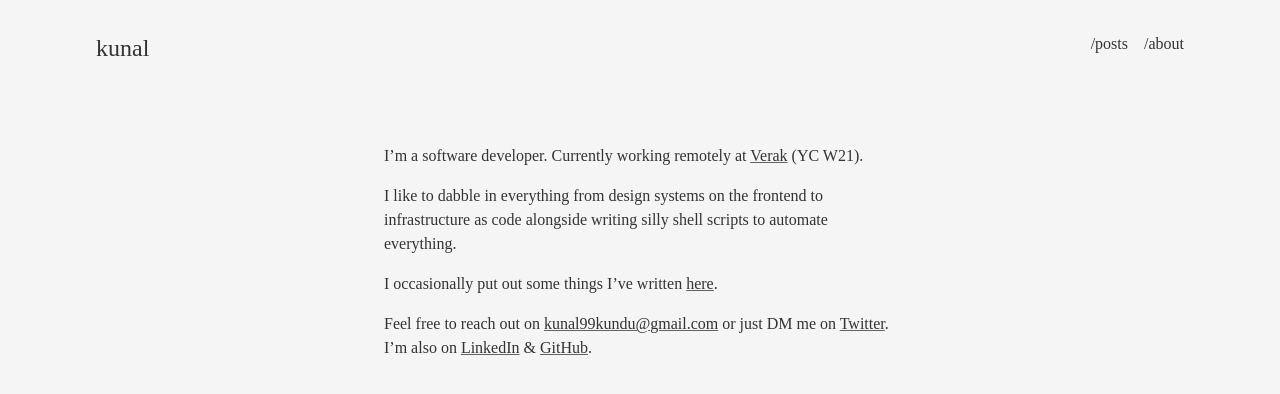
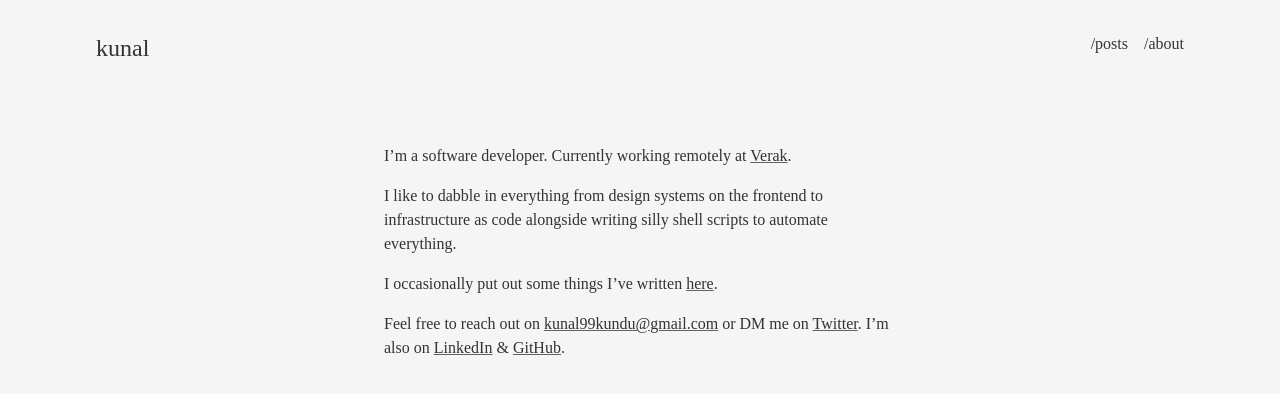
Before and after one commit to tinfoil-knight/tinfoil-knight.github.io, an Astro site: page / in a window 1280 px wide. Built offline with nearby package versions, Linux system fonts and the light colour scheme; Astro itself is replaced by a stand-in of ours; a web font is replaced by a local one.

Commit message:
copy changes in about section

```diff
--- a/src/snippets/about.md
+++ b/src/snippets/about.md
@@ -1,13 +1,13 @@
 ---
 ---
 
-I'm a software developer. Currently working remotely at [Verak](https://verak.in) (YC W21).
+I'm a software developer. Currently working remotely at [Verak](https://verak.in).
 
 I like to dabble in everything from design systems on the frontend to
-infrastructure as code alongside writing silly shell scripts to
-automate everything.
+infrastructure as code alongside writing silly shell scripts
+to automate everything.
 
 I occasionally put out some things I've written [here](/posts).
 
-Feel free to reach out on kunal99kundu@gmail.com or just DM me
+Feel free to reach out on kunal99kundu@gmail.com or DM me
 on [Twitter](https://twitter.com/kunal__kundu). I'm also on [LinkedIn](https://www.linkedin.com/in/kunal-kundu/) & [GitHub](https://github.com/tinfoil-knight).
```
